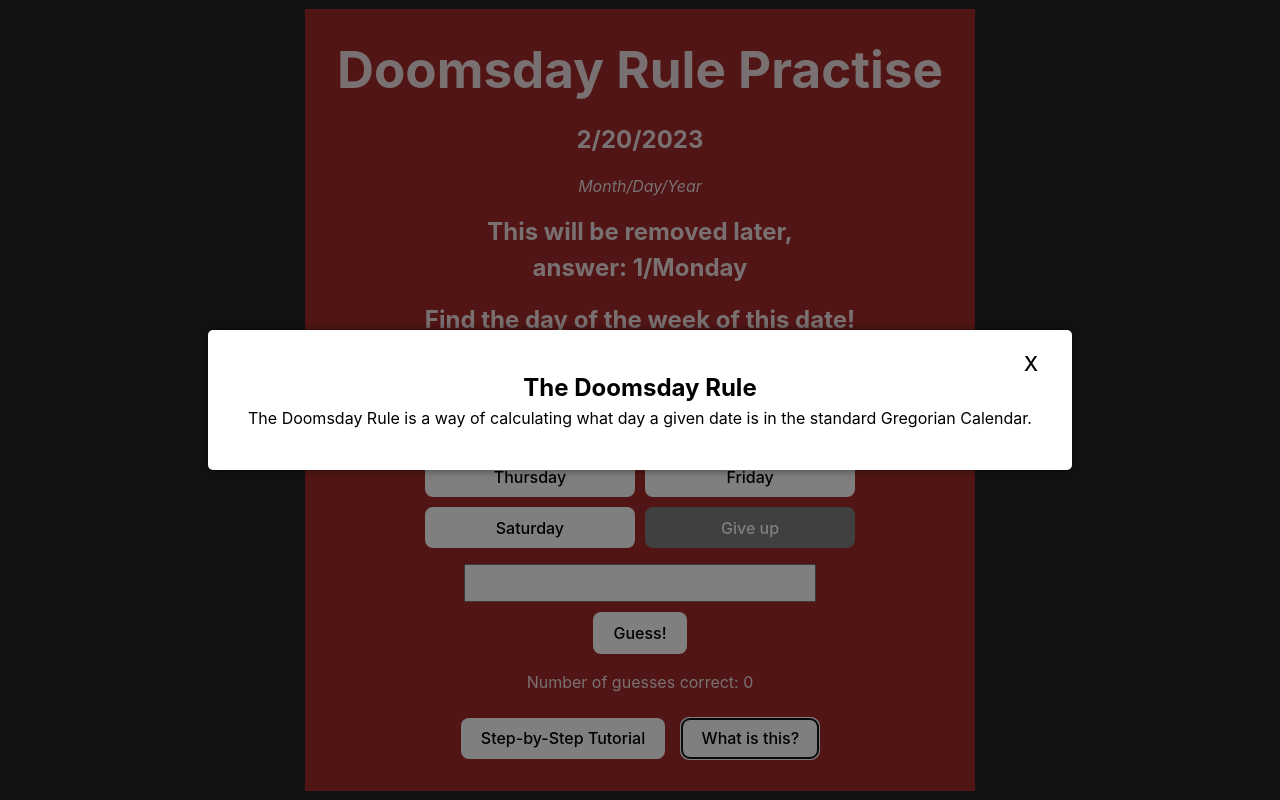
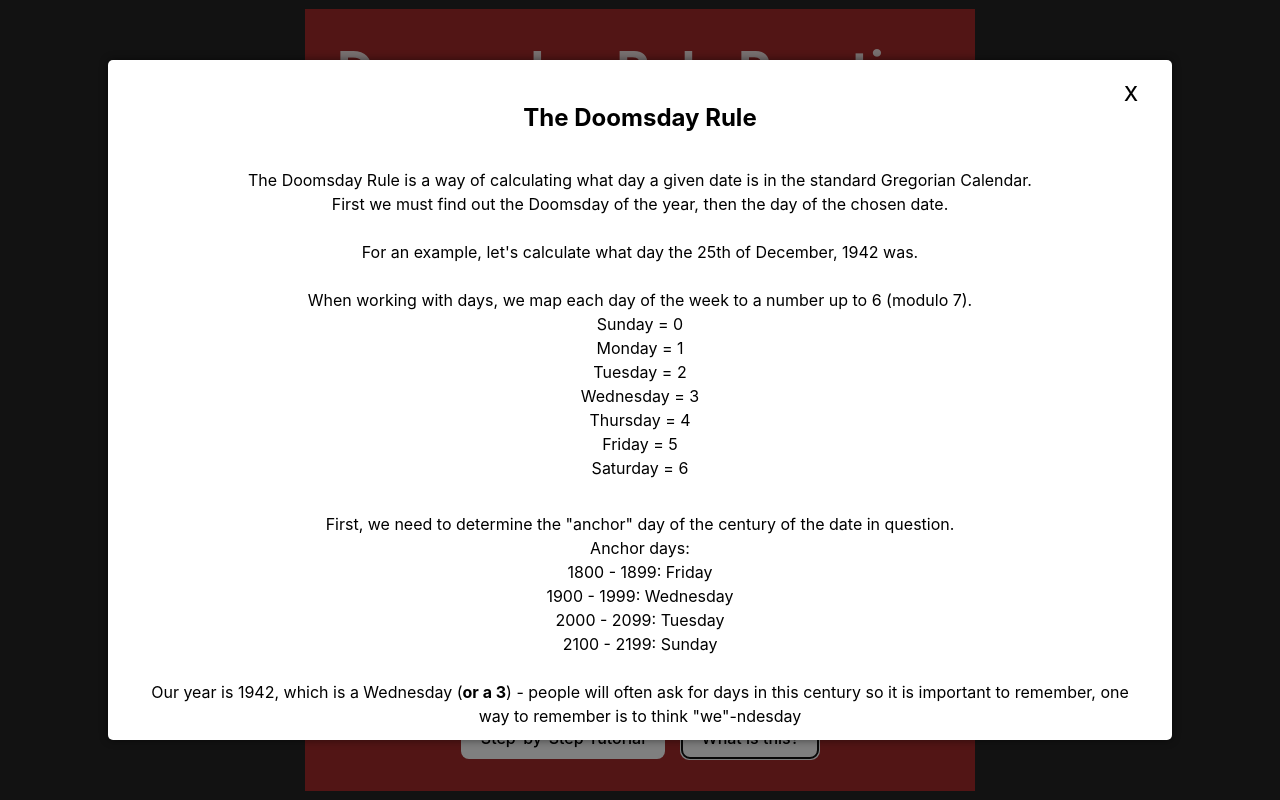
Before and after one commit to hooliganny/doomsday-rule-practise, a React (Vite) app in the folder doomsday-rule/: page / in a window 1280 px wide. Both pictures are taken after a click on the button "What is this?". Built offline with nearby package versions, Linux system fonts and the light colour scheme.

Commit message:
Rename button, give content in modal

```diff
--- a/doomsday-rule/src/App.tsx
+++ b/doomsday-rule/src/App.tsx
@@ -10,7 +10,6 @@ const Days = [
   "Thursday",
   "Friday",
   "Saturday",
-  "Give up",
 ];
 
 const MAX_NUMBER_OF_GUESSES = 3;
@@ -61,7 +60,7 @@ function App() {
       ) {
         keyboardInputRef.current.value = "";
       }
-    } else if (guess === "Give up") {
+    } else if (guess === "Skip") {
       setGuess("");
       newDate();
     }
@@ -96,12 +95,12 @@ function App() {
   const DayButtons = useMemo(
     () => (
       <div className="button-wrapper">
-        {Days.map((day) => {
+        {Days.concat("Skip").map((day) => {
           return (
             <button
               className="day-button"
               style={
-                day === "Give up"
+                day === "Skip"
                   ? { background: "gray", color: "white" }
                   : undefined
               }
@@ -145,7 +144,7 @@ function App() {
         <button onClick={revealHelp}>Step-by-Step Tutorial</button>
         <button onClick={openModal}>What is this?</button>
       </div>
-      <Modal isOpen={isModalOpen} onClose={closeModal} />
+      <Modal isOpen={isModalOpen} onClose={closeModal} days={Days} />
     </div>
   );
 }
--- a/doomsday-rule/src/Modal.tsx
+++ b/doomsday-rule/src/Modal.tsx
@@ -1,4 +1,12 @@
-function Modal({ isOpen, onClose }: { isOpen: boolean; onClose: () => void }) {
+function Modal({
+  isOpen,
+  onClose,
+  days,
+}: {
+  isOpen: boolean;
+  onClose: () => void;
+  days: string[];
+}) {
   if (!isOpen) return null;
 
   const handleOverlayClick = (e: any) => {
@@ -15,10 +23,111 @@ function Modal({ isOpen, onClose }: { isOpen: boolean; onClose: () => void }) {
         </button>
         <div className="modal-content">
           <h2>The Doomsday Rule</h2>
-          <p>
+          <section>
             The Doomsday Rule is a way of calculating what day a given date is
             in the standard Gregorian Calendar.
-          </p>
+            <br />
+            First we must find out the Doomsday of the year, then the day of the
+            chosen date.
+            <br /> <br />
+            For an example, let's calculate what day the 25th of December, 1942
+            was. <br /> <br />
+            When working with days, we map each day of the week to a number up
+            to 6 (modulo 7).
+            <br />
+            {days.map((day, index) => {
+              return (
+                <span>
+                  {day} = {index} <br />
+                </span>
+              );
+            })}
+          </section>
+          <section>
+            First, we need to determine the "anchor" day of the century of the
+            date in question. <br />
+            Anchor days: <br />
+            1800 - 1899: Friday <br />
+            1900 - 1999: Wednesday <br />
+            2000 - 2099: Tuesday <br />
+            2100 - 2199: Sunday <br /> <br />
+            Our year is 1942, which is a Wednesday (<b>or a 3</b>) - people will
+            often ask for days in this century so it is important to remember,
+            one way to remember is to think "we"-ndesday
+          </section>
+          <section>
+            Following that, we can begin the calculations. <br />
+            First we calculate how many 12s fit into the amount of years after
+            the start of the century in question. <br />
+            i.e.: 1942 has 42 years. <br />
+            42/12 = 3.5 <br />
+            Which means <b>3</b> 12s fit into 42.
+          </section>
+          <section>
+            Next we calculate the remainder from the above step. <br />
+            12*3=36
+            <br />
+            42-36=<b>6</b>
+            <br />
+          </section>
+          <section>
+            We then calculate how many 4s fit into the previous answer.
+            <br />
+            6/4=1.5 <br />
+            Which means <b>1</b> 4s fit into 6. <br />
+          </section>
+          <section>
+            Next we add up all the previous answers and take the answer modulo
+            7. That is our day (use the chart above). <br />
+            3 from the anchor day, 3 from the 12s, 6 from the remainder, and 1
+            from the 4s.
+            <br />
+            <b>3</b>+<b>3</b>+<b>6</b>+<b>1</b>=13 <br />
+            7%7=<b>6</b> <br />6 corresponds to a Saturday. This is the Doomsday
+            for 1942.
+          </section>
+          <section>
+            Now we must use the fact the certain days of the year always occur
+            on the same day, the year's doomsday. <br />
+            These days are:
+            <ul>
+              <li>January 3 (1/3)</li>
+              <li>February 28 or 29 if leap year (2/28 or 2/29)</li>
+              <li>April 4 (4/4)</li>
+              <li>May 9 (5/9)</li>
+              <li>June 6 (6/6)</li>
+              <li>July 11 (11/7)</li>
+              <li>August 8 (8/8)</li>
+              <li>September 5 (9/5)</li>
+              <li>October 10 (10/10)</li>
+              <li>November 7 (7/11)</li>
+              <li>December 12 (12/12)</li>
+            </ul>
+            You will notice there is a lot of similarity between all these
+            dates, so they won't be too hard to memorise.
+          </section>
+          <section>
+            Now we finally get to find the day of our date in question. <br />
+            We can calculate the difference between our date and the date from
+            the doomsdays above. <br />
+            25-12=13 <br />
+            13%7=6 <br />
+            We need to go 6 days ahead of the doomsday for the year. <br />
+            <br />
+            (6+6)%7=<b>5</b> <br />
+            <br />5 is a Friday. Therefore, our date, 25/12/1942 is a Friday.
+          </section>
+          <section>
+            Credit:{" "}
+            <a href="https://www.timeanddate.com/date/doomsday-weekday.html">
+              https://www.timeanddate.com/date/doomsday-weekday.html
+            </a>{" "}
+            <br />
+            and{" "}
+            <a href="https://www.timeanddate.com/date/doomsday-rule.html">
+              https://www.timeanddate.com/date/doomsday-rule.html
+            </a>
+          </section>
         </div>
       </div>
     </div>
--- a/doomsday-rule/src/index.css
+++ b/doomsday-rule/src/index.css
@@ -66,6 +66,11 @@ button:hover {
 button:focus,
 button:focus-visible {
   outline: 4px auto -webkit-focus-ring-color;
+}
+
+ul {
+  list-style: none;
+  padding: 0;
 }
 
 .card {
@@ -139,6 +144,9 @@ button:focus-visible {
 
 /* Modal Content */
 .modal-content {
+  display: flex;
+  flex-direction: column;
+  gap: 2rem;
   padding: 20px;
 }
 
```
